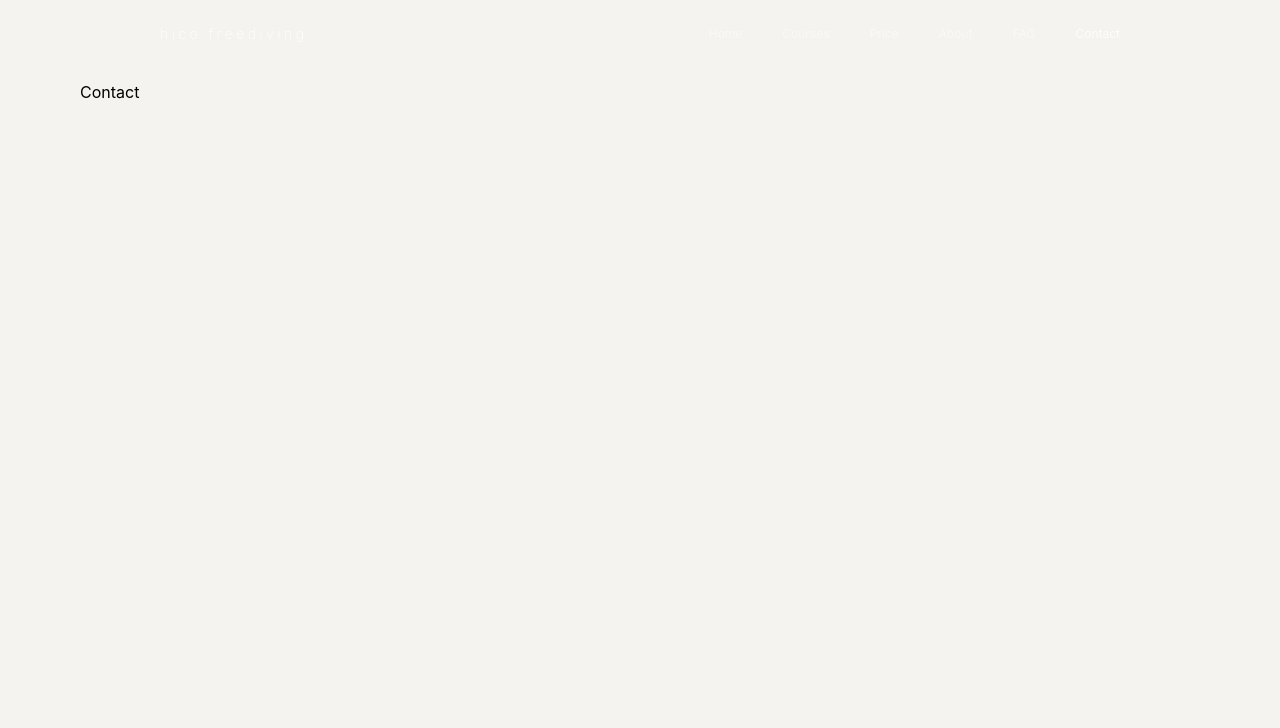
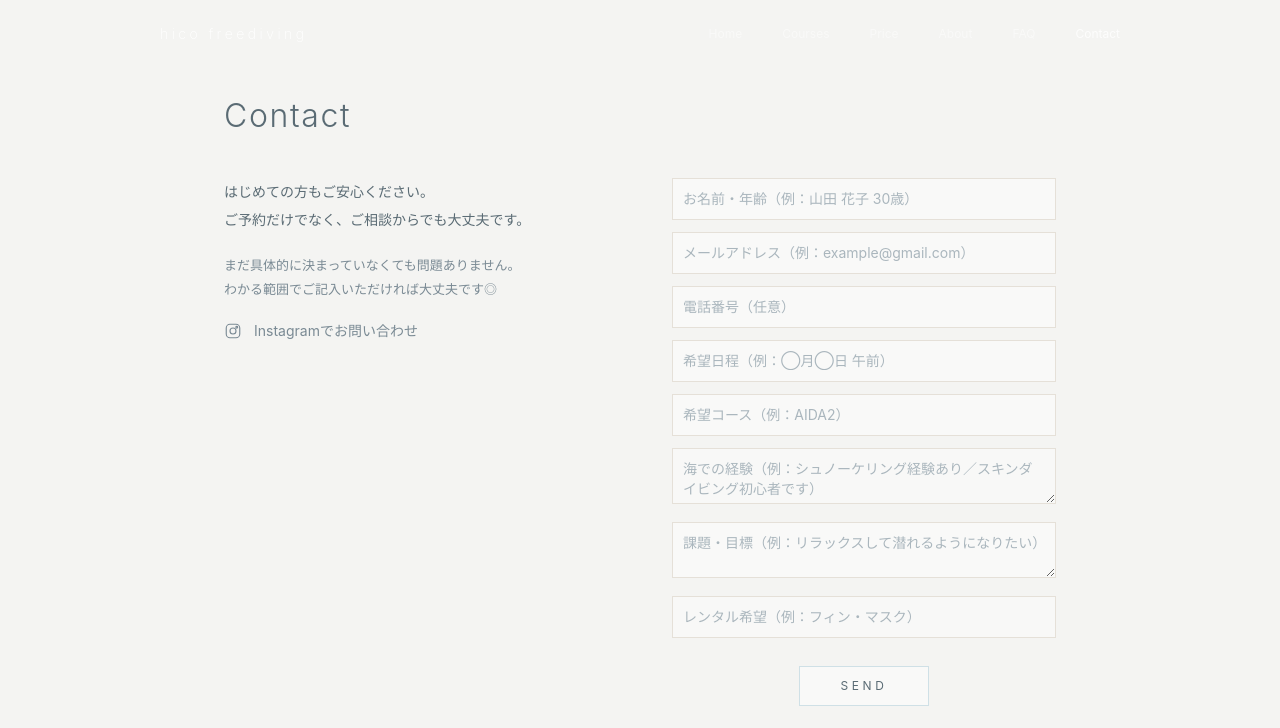
Before and after one commit to ikucha-portfolio/freediving-site, a React (Vite) app: page /contact in a window 1280 px wide. Shown: the top 728 px of the page. Built offline with nearby package versions, Linux system fonts and the light colour scheme.

Commit message:
ContactページのUI改善（TwoColumn導入・フォーム項目追加・レイアウト最適化）

```diff
--- a/src/pages/Contact.jsx
+++ b/src/pages/Contact.jsx
@@ -1,7 +1,129 @@
+import Section from "../components/layout/Section";
+import Container from "../components/layout/Container";
+import TitleBlock from "../components/ui/TitleBlock";
+import TwoColumn from "../components/layout/TwoColumn";
+
 export default function Contact() {
   return (
-    <div className="p-20">
-      <h1>Contact</h1>
-    </div>
+    <main className="bg-[#f4f4f2] min-h-screen flex items-center">
+
+      <Section className="w-full py-6">
+        <Container>
+
+          {/* タイトル */}
+          <div className="text-center mb-10">
+            <TitleBlock>Contact</TitleBlock>
+          </div>
+
+          {/* TwoColumn */}
+          <TwoColumn variant="default">
+
+            {/* 左：説明 */}
+            <div className="space-y-5">
+
+              <p className="text-[14px] text-[#5a6b74] leading-[2]">
+                はじめての方もご安心ください。<br />
+                ご予約だけでなく、ご相談からでも大丈夫です。
+              </p>
+
+              <p className="text-[13px] text-[#7a8a94] leading-[1.8]">
+                まだ具体的に決まっていなくても問題ありません。<br />
+                わかる範囲でご記入いただければ大丈夫です◎
+              </p>
+
+              {/* Instagram */}
+              <a
+                href="https://instagram.com/"
+                target="_blank"
+                rel="noopener noreferrer"
+                className="flex items-center gap-3 text-[#7a8a94] hover:text-[#5a6b74] transition"
+              >
+                <svg
+                  xmlns="http://www.w3.org/2000/svg"
+                  width="18"
+                  height="18"
+                  viewBox="0 0 24 24"
+                  fill="none"
+                  stroke="#7a8a94"
+                  strokeWidth="1.5"
+                  strokeLinecap="round"
+                  strokeLinejoin="round"
+                >
+                  <rect x="3" y="3" width="18" height="18" rx="5" />
+                  <circle cx="12" cy="12" r="4" />
+                  <circle cx="17" cy="7" r="1.2" />
+                </svg>
+
+                <span className="text-sm">Instagramでお問い合わせ</span>
+              </a>
+
+            </div>
+
+            {/* 右：フォーム */}
+            <form className="space-y-3">
+
+  <input
+    type="text"
+    placeholder="お名前・年齢（例：山田 花子 30歳）"
+    className="w-full p-2.5 border border-[#e5e0d8] bg-white/40 text-sm placeholder:text-[#aab6bd] focus:outline-none focus:border-[#5a6b74]"
+  />
+
+  <input
+    type="email"
+    placeholder="メールアドレス（例：example@gmail.com）"
+    className="w-full p-2.5 border border-[#e5e0d8] bg-white/40 text-sm placeholder:text-[#aab6bd] focus:outline-none focus:border-[#5a6b74]"
+  />
+
+  <input
+    type="tel"
+    placeholder="電話番号（任意）"
+    className="w-full p-2.5 border border-[#e5e0d8] bg-white/40 text-sm placeholder:text-[#aab6bd] focus:outline-none focus:border-[#5a6b74]"
+  />
+
+  <input
+    type="text"
+    placeholder="希望日程（例：◯月◯日 午前）"
+    className="w-full p-2.5 border border-[#e5e0d8] bg-white/40 text-sm placeholder:text-[#aab6bd] focus:outline-none focus:border-[#5a6b74]"
+  />
+
+  <input
+    type="text"
+    placeholder="希望コース（例：AIDA2）"
+    className="w-full p-2.5 border border-[#e5e0d8] bg-white/40 text-sm placeholder:text-[#aab6bd] focus:outline-none focus:border-[#5a6b74]"
+  />
+
+  <textarea
+    placeholder="海での経験（例：シュノーケリング経験あり／スキンダイビング初心者です）"
+    className="w-full p-2.5 border border-[#e5e0d8] bg-white/40 text-sm h-14 placeholder:text-[#aab6bd] focus:outline-none focus:border-[#5a6b74]"
+  />
+
+  <textarea
+    placeholder="課題・目標（例：リラックスして潜れるようになりたい）"
+    className="w-full p-2.5 border border-[#e5e0d8] bg-white/40 text-sm h-14 placeholder:text-[#aab6bd] focus:outline-none focus:border-[#5a6b74]"
+  />
+
+  <input
+    type="text"
+    placeholder="レンタル希望（例：フィン・マスク）"
+    className="w-full p-2.5 border border-[#e5e0d8] bg-white/40 text-sm placeholder:text-[#aab6bd] focus:outline-none focus:border-[#5a6b74]"
+  />
+
+  <div className="pt-4 text-center">
+    <button
+      type="submit"
+      className="px-10 py-2.5 text-[12px] tracking-[0.3em] text-[#5a6b74] border border-[#cfe0e6] bg-white/40 hover:bg-white/60 transition"
+    >
+      SEND
+    </button>
+  </div>
+
+</form>
+
+          </TwoColumn>
+
+        </Container>
+      </Section>
+
+    </main>
   );
 }
--- a/src/pages/Home.jsx
+++ b/src/pages/Home.jsx
@@ -50,8 +50,8 @@ export default function Home() {
               </h1>
 
               <p className="text-sm md:text-base text-white/85 leading-loose tracking-wide">
-                一呼吸で海の世界に飛び込める楽しさを。<br />
-                心も体もゆるむひとときを。
+                心も体もゆるむひとときを。<br />
+                一息で奄美ブルーに溶けましょう🫧
               </p>
 
               <Link
```
